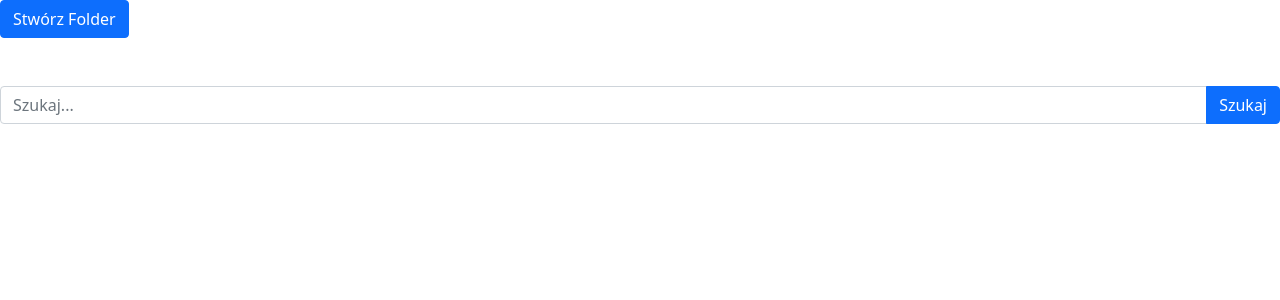
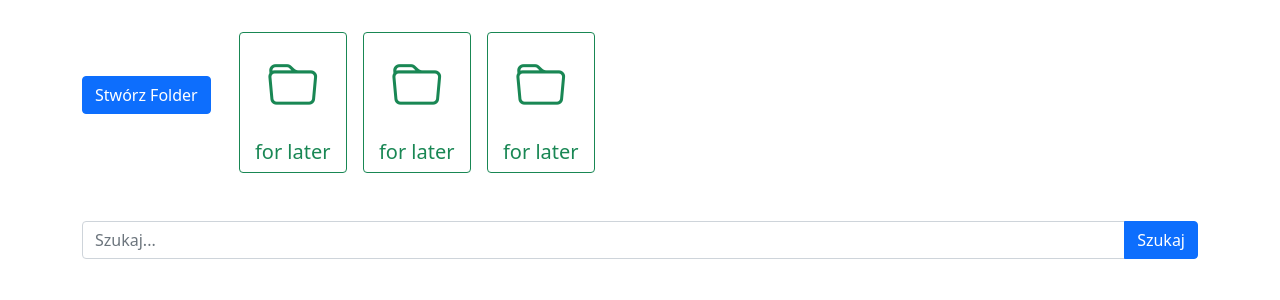
Before and after one commit to Garwend/image-search, a React (Create React App) app: page / in a window 1280 px wide. Shown: the top 300 px of the page. Built offline with nearby package versions, Linux system fonts and the light colour scheme.

Commit message:
FoldersList

```diff
--- a/package.json
+++ b/package.json
@@ -7,6 +7,7 @@
     "@testing-library/react": "^11.2.7",
     "@testing-library/user-event": "^12.8.3",
     "bootstrap": "^5.1.1",
+    "bootstrap-icons": "^1.6.0",
     "react": "^17.0.2",
     "react-bootstrap": "^2.0.0-rc.1",
     "react-dom": "^17.0.2",
--- a/src/App.js
+++ b/src/App.js
@@ -1,16 +1,21 @@
-import { Container, Row, Col } from 'react-bootstrap';
+import { Container, Row } from 'react-bootstrap';
 import CreateFolder from './components/CreateFolderModal/CreateFolderModal';
+import FoldersList from './components/FoldersList/FoldersList';
 import SearchBox from './components/SearchBox/SearchBox';
-
-import 'bootstrap/dist/css/bootstrap.min.css';
-
 
 
 function App() {
   return (
     <div className='App'>
-      <CreateFolder />
-      <SearchBox />
+      <Container className='mt-3'>
+        <Row xs='auto'>
+          <CreateFolder />
+          <FoldersList />
+        </Row>
+        <Row>
+          <SearchBox />
+        </Row>
+      </Container>
     </div>
   );
 }
--- a/src/components/CreateFolderModal/CreateFolderModal.jsx
+++ b/src/components/CreateFolderModal/CreateFolderModal.jsx
@@ -15,7 +15,7 @@ const CreateFolder = () => {
     }
 
     return (
-        <div>
+        <div className='d-flex align-items-center'>
             <Button variant='primary' onClick={handleShow}>
                 Stwórz Folder
             </Button>
--- /dev/null
+++ b/src/components/FoldersList/FoldersList.jsx
@@ -0,0 +1,14 @@
+import { Container, Row } from "react-bootstrap";
+import Folder from "./subcomponents/Folder/Folder";
+
+const FoldersList = () => {
+    return (
+        <>
+            <Folder />
+            <Folder />
+            <Folder />
+        </>
+    )
+}
+
+export default FoldersList;
--- /dev/null
+++ b/src/components/FoldersList/subcomponents/Folder/Folder.jsx
@@ -0,0 +1,14 @@
+import { Card } from "react-bootstrap";
+
+const Folder = () => {
+    return (
+        <Card className='text-center ms-3 mt-3' text='success' border='success'>
+            <Card.Body>
+                <i className="bi bi-folder" style={{ fontSize: '50px' }}></i>
+            </Card.Body>
+            <Card.Title>for later</Card.Title>
+        </Card>
+    )
+}
+
+export default Folder;
--- a/src/index.js
+++ b/src/index.js
@@ -1,3 +1,6 @@
+import 'bootstrap/dist/css/bootstrap.min.css';
+import 'bootstrap-icons/font/bootstrap-icons.css';
+
 import React from 'react';
 import ReactDOM from 'react-dom';
 import './index.css';
```
Also changed, not shown: 1 other file (tests, documents, lock files or other folders).
